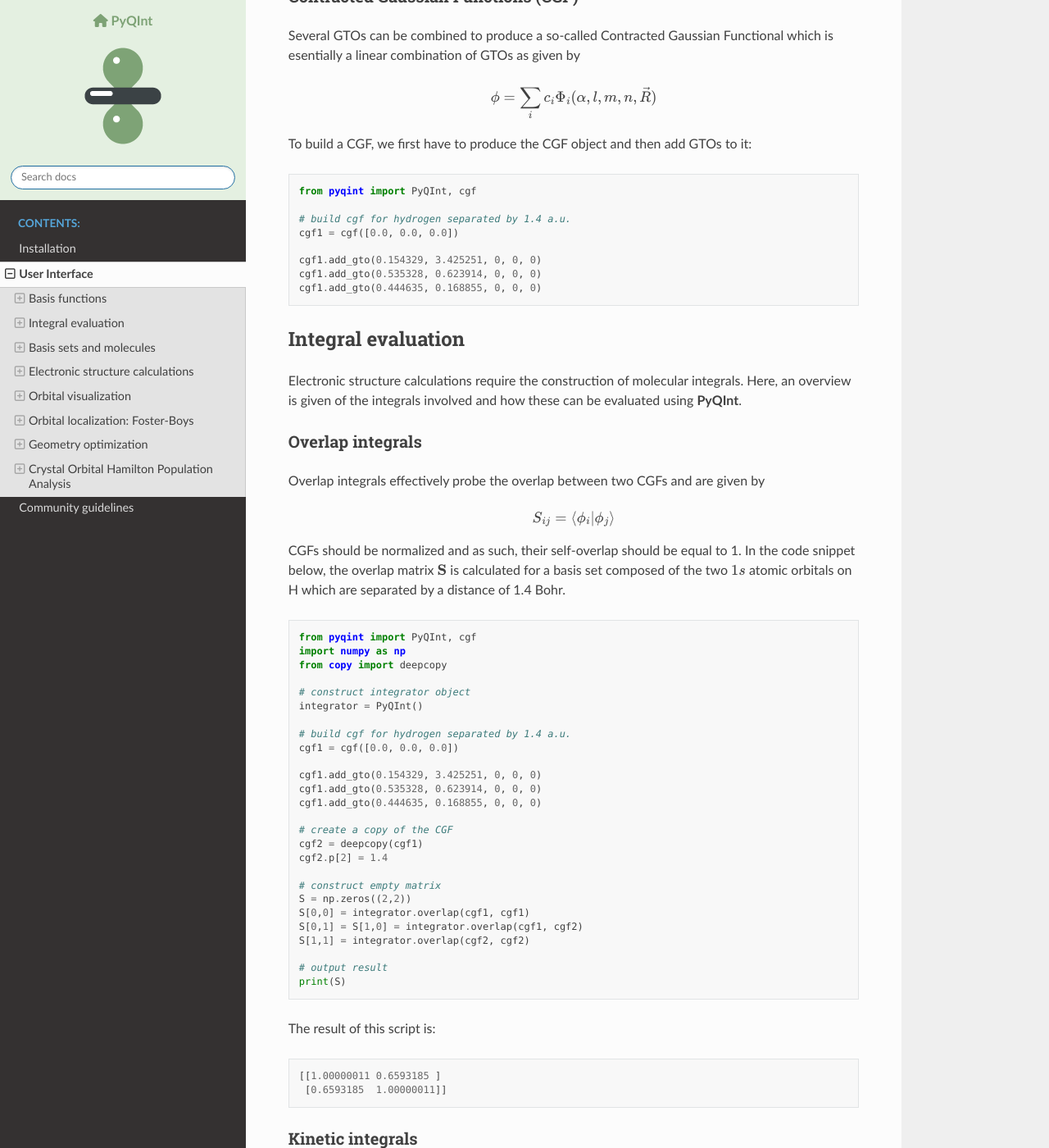
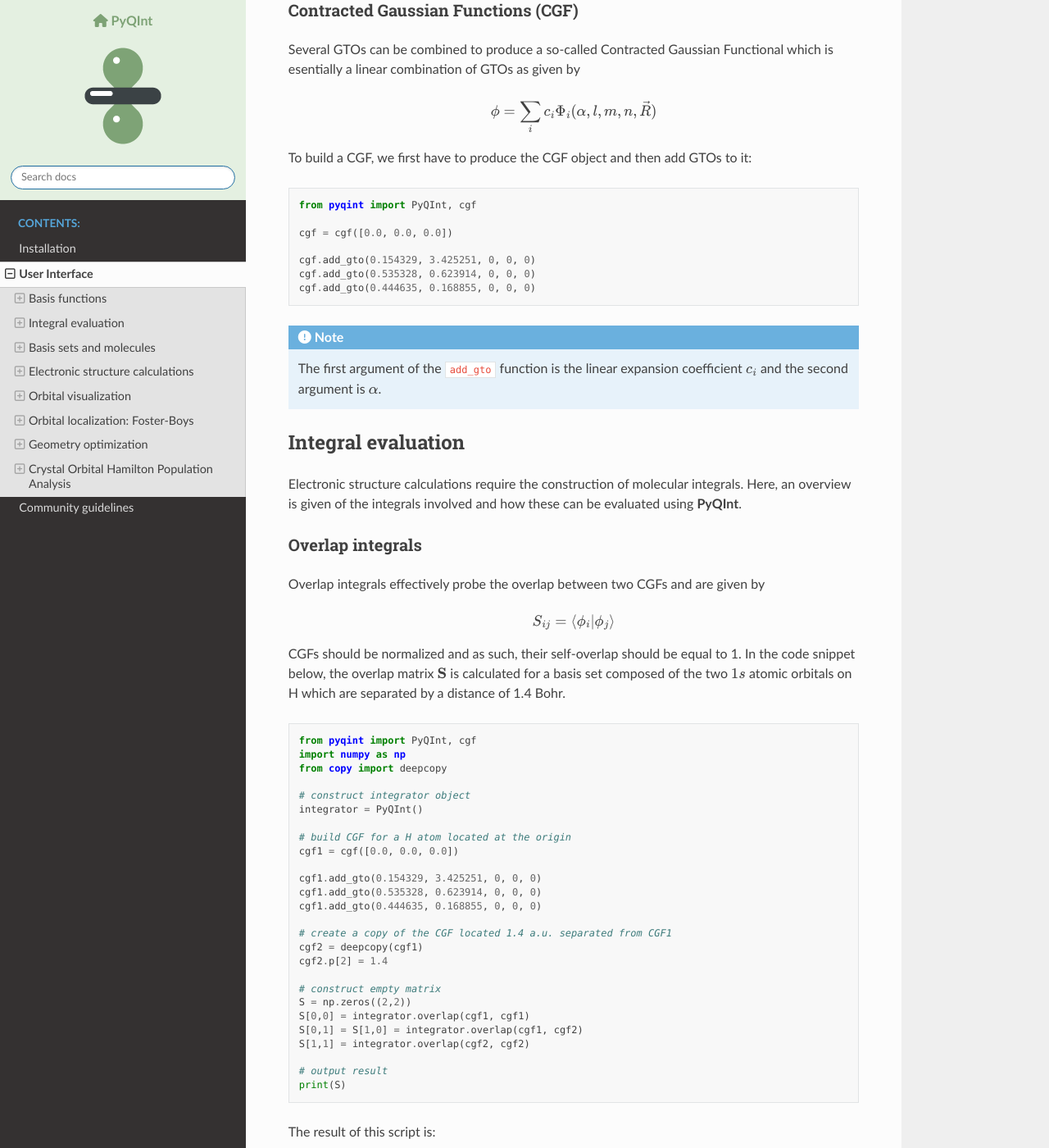
Before and after one commit to ifilot/pyqint, a Sphinx documentation site: the page built from docs/user_interface.rst, in a window 1280 px wide and 1400 px high, scrolled down 1815 px. Shown: the whole window at 82% size. Built offline with Sphinx 7.4.7 and the Read the Docs theme 2.0.0, drawn with Linux system fonts in a browser that asks for light colours; nearby versions of some CDN libraries; some of the changed text lies outside the part shown.

Commit message:
Polishing documentation

```diff
--- a/docs/user_interface.rst
+++ b/docs/user_interface.rst
@@ -28,7 +28,8 @@
     \left< \Phi | \Phi \right> = 1
 
 .. note::
-    The normalization constant is automatically calculated by `PyQInt` and does not have
+    The normalization constant is automatically calculated by `PyQInt` based
+    on the value of :math:`\alpha` and :math:`(l,m,n)` and does not have
     to be supplied by the user.
 
 GTOs are a fundamental building block of CGF (see below) and typically a user would
@@ -36,10 +37,11 @@
 
     from pyqint import PyQInt, cgf, gto
 
+    coeff = 1.0    # coefficients only have meaning for GTOs within a CGF
     alpha = 0.5
     l,m,n = 0,0,0
     p = (0,0,0)
-    G = gto(1.0, p, alpha, l, m, n)
+    G = gto(coeff, p, alpha, l, m, n)
 
 .. note::
     If you work with individual GTOs, the first parameter to construct the GTO
@@ -62,12 +64,15 @@
 
     from pyqint import PyQInt, cgf
 
-    # build cgf for hydrogen separated by 1.4 a.u.
-    cgf1 = cgf([0.0, 0.0, 0.0])
+    cgf = cgf([0.0, 0.0, 0.0])
 
-    cgf1.add_gto(0.154329, 3.425251, 0, 0, 0)
-    cgf1.add_gto(0.535328, 0.623914, 0, 0, 0)
-    cgf1.add_gto(0.444635, 0.168855, 0, 0, 0)
+    cgf.add_gto(0.154329, 3.425251, 0, 0, 0)
+    cgf.add_gto(0.535328, 0.623914, 0, 0, 0)
+    cgf.add_gto(0.444635, 0.168855, 0, 0, 0)
+
+.. note::
+    The first argument of the :code:`add_gto` function is the linear expansion coefficient
+    :math:`c_{i}` and the second argument is :math:`\alpha`.
 
 Integral evaluation
 ===================
@@ -99,14 +104,14 @@
     # construct integrator object
     integrator = PyQInt()
 
-    # build cgf for hydrogen separated by 1.4 a.u.
+    # build CGF for a H atom located at the origin
     cgf1 = cgf([0.0, 0.0, 0.0])
 
     cgf1.add_gto(0.154329, 3.425251, 0, 0, 0)
     cgf1.add_gto(0.535328, 0.623914, 0, 0, 0)
     cgf1.add_gto(0.444635, 0.168855, 0, 0, 0)
 
-    # create a copy of the CGF
+    # create a copy of the CGF located 1.4 a.u. separated from CGF1
     cgf2 = deepcopy(cgf1)
     cgf2.p[2] = 1.4
 
@@ -147,14 +152,14 @@
     # construct integrator object
     integrator = PyQInt()
 
-    # build cgf for hydrogen separated by 1.4 a.u.
+    # build CGF for a H atom located at the origin
     cgf1 = cgf([0.0, 0.0, 0.0])
 
     cgf1.add_gto(0.154329, 3.425251, 0, 0, 0)
     cgf1.add_gto(0.535328, 0.623914, 0, 0, 0)
     cgf1.add_gto(0.444635, 0.168855, 0, 0, 0)
 
-    # create a copy of the CGF
+    # create a copy of the CGF located 1.4 a.u. separated from CGF1
     cgf2 = deepcopy(cgf1)
     cgf2.p[2] = 1.4
 
@@ -197,14 +202,14 @@
     # construct integrator object
     integrator = PyQInt()
 
-    # build cgf for hydrogen separated by 1.4 a.u.
+    # build CGF for a H atom located at the origin
     cgf1 = cgf([0.0, 0.0, 0.0])
 
     cgf1.add_gto(0.154329, 3.425251, 0, 0, 0)
     cgf1.add_gto(0.535328, 0.623914, 0, 0, 0)
     cgf1.add_gto(0.444635, 0.168855, 0, 0, 0)
 
-    # create a copy of the CGF
+    # create a copy of the CGF located 1.4 a.u. separated from CGF1
     cgf2 = deepcopy(cgf1)
     cgf2.p[2] = 1.4
 
@@ -262,14 +267,14 @@
     # construct integrator object
     integrator = PyQInt()
 
-    # build cgf for hydrogen separated by 1.4 a.u.
+    # build CGF for a H atom located at the origin
     cgf1 = cgf([0.0, 0.0, 0.0])
 
     cgf1.add_gto(0.154329, 3.425251, 0, 0, 0)
     cgf1.add_gto(0.535328, 0.623914, 0, 0, 0)
     cgf1.add_gto(0.444635, 0.168855, 0, 0, 0)
 
-    # create a copy of the CGF
+    # create a copy of the CGF located 1.4 a.u. separated from CGF1
     cgf2 = deepcopy(cgf1)
     cgf2.p[2] = 1.4
 
```
